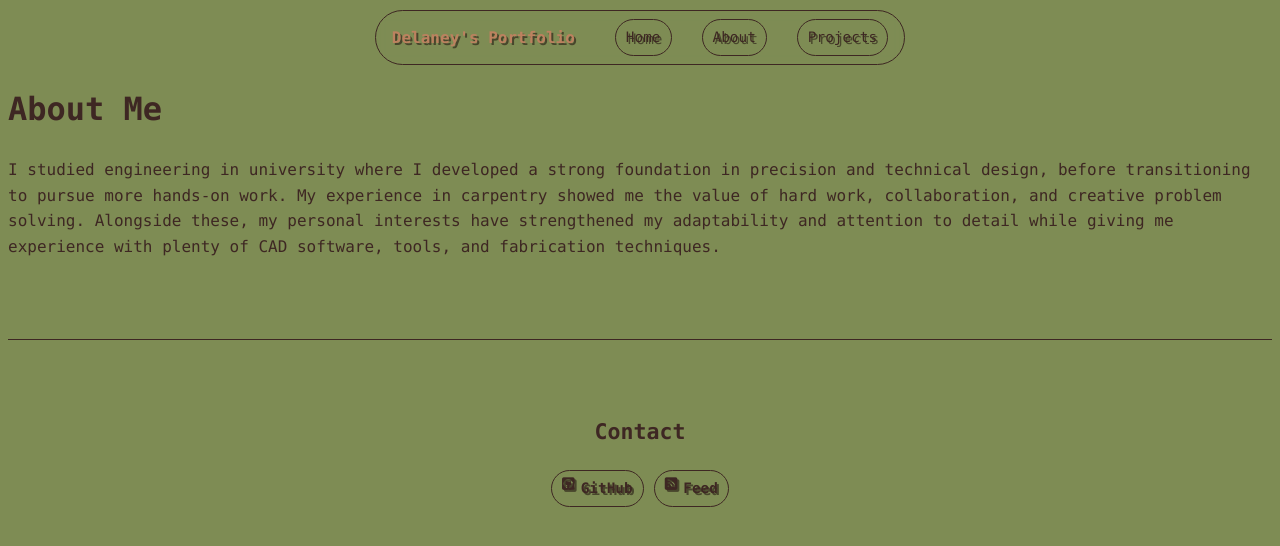
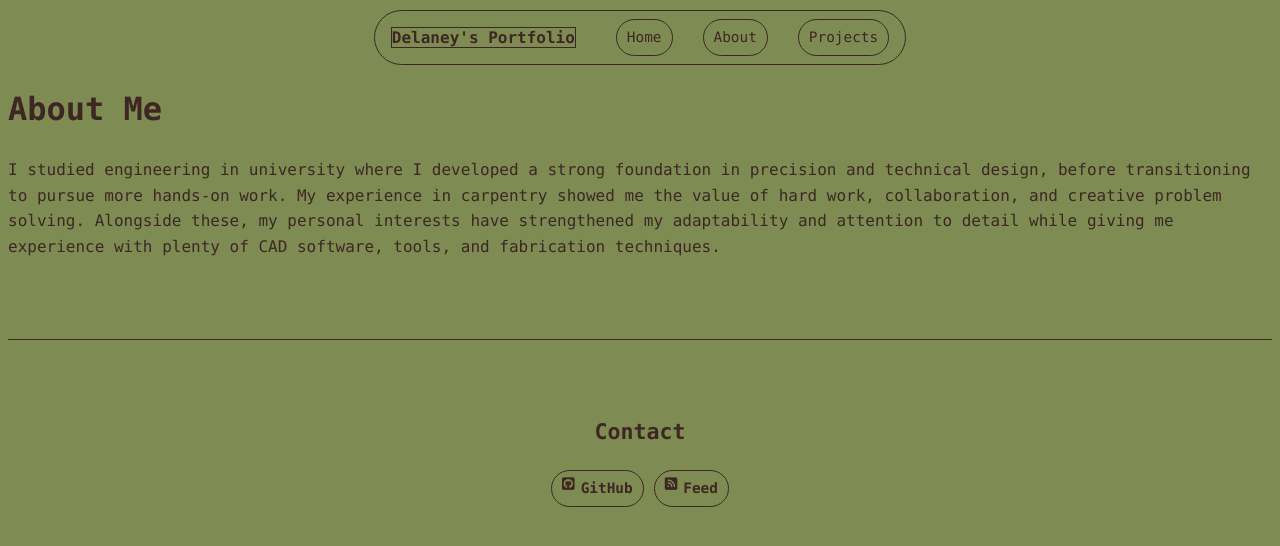
Before and after one commit to TheIrishWolf/TheIrishWolf.github.io, a Jekyll site: the page built from about/index.md, in a window 1280 px wide. Shown: the top 546 px of the page. Built offline with Jekyll 4.4.1, drawn with Linux system fonts in a browser that asks for light colours.

Commit message:
Link styling

```diff
--- a/assets/css/style.scss
+++ b/assets/css/style.scss
@@ -37,14 +37,18 @@
   color: var(--text);
 }
 a:link, a:visited { /* unvisited/visited links */
-  color: var(--accent);
+  color: var(--text);
   text-decoration: none;
-  text-shadow: 2px 2px var(--muted);
+  border: 1px solid var(--border);
+
+  background-color: var(--bg);
 }
 a:hover, a:active { /* mouse over/selected links */
-  color: var(--accent);
+  color: var(--text);
   text-decoration: none;
-  text-shadow: 4px 4px var(--muted);
+  border: 1px solid var(--border);
+
+  background-color: var(--muted);
   cursor: pointer;
 }
 /* ---------- Formatting ---------- */
```
